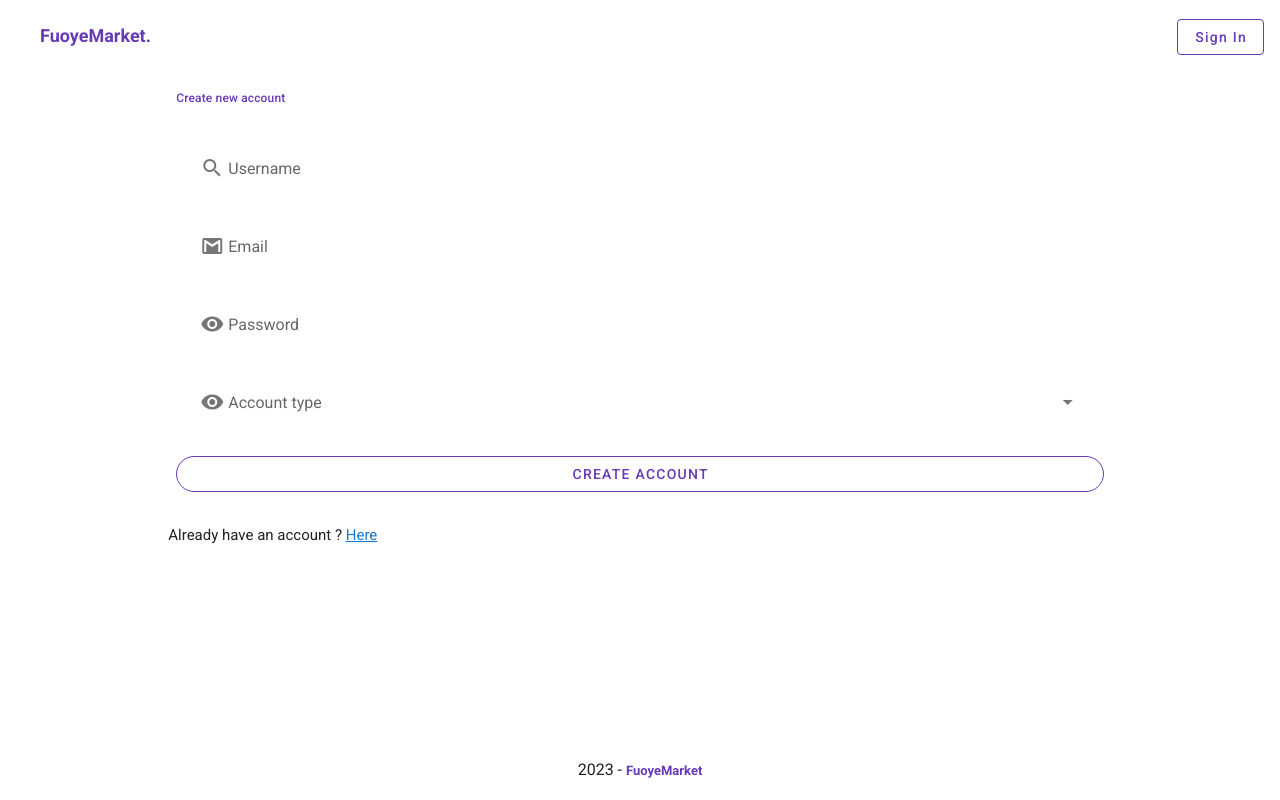
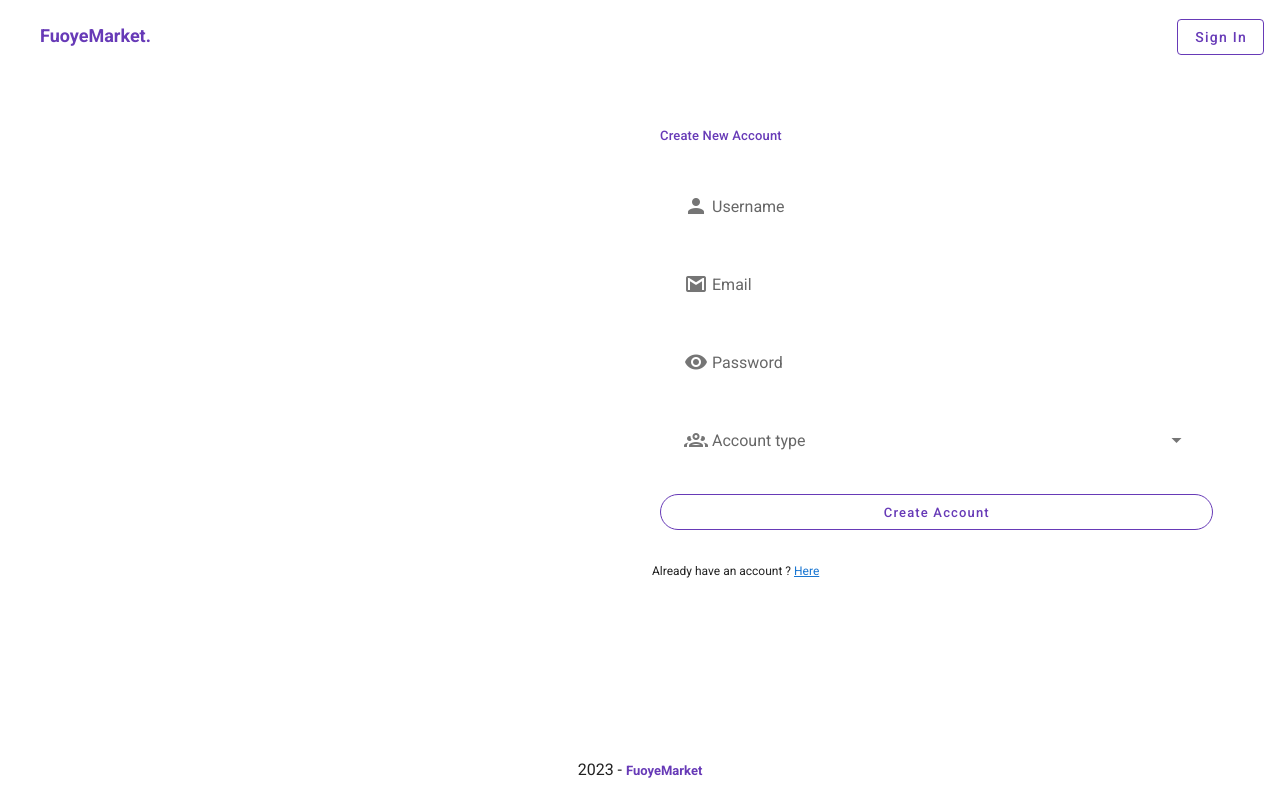
Before and after one commit to viccy2/Fuoye_Market, a Vue app in the folder clientend/: page /new-account in a window 1280 px wide. Built offline with nearby package versions, Linux system fonts and the light colour scheme.

Commit message:
fixed signin and signup pages

```diff
--- a/clientend/src/views/Account/SignInView.vue
+++ b/clientend/src/views/Account/SignInView.vue
@@ -4,23 +4,58 @@
     <!-- NAVBAR SECTION  -->
         <HomeNavbar />
     <!-- END NAVBAR SECTION  -->
+    <div class="hidden-sm-and-down" style="margin-top:100px">
+            <v-container>
+               <v-layout row wrap>
 
-         <v-container>
-                <v-row no-gutters>
-                    <v-col sm="10" class=" mx-auto">
-                        <v-card class="" flat style="margin-top:50px;">
-                           <v-card-title class="pa-5" style="color:#673AB7">Sign In</v-card-title>
+                    <v-flex lg6 md6 sm12 xs12>
+                  <center>
+                      <img class="rounded-circle img1 animate__animated animate__zoomIn animate__slower"  src="../../assets/images/n60.jpg" style="width:100%;height
+                      :100%;margin-top:-50px;">
+                  </center>
+                    </v-flex>
+
+                    <v-flex lg6 md6 sm12 xs12>
+                        <v-card flat style="margin-top:80px;">
+                            <v-card-title class="pa-5" style="color:#673AB7">Sign In</v-card-title>
                              <v-form ref="form" @submit.prevent="signIn" class="pa-5" style="" enctype="multi-part/form-data" >
                                 <v-text-field :rules="rules" label="Email" type="email" color="#673AB7" flat solo rounded prepend-inner-icon="mdi-gmail"></v-text-field>
-                                <v-text-field :rules="rules" label="Password" type="password" color="#673AB7" flat solo rounded prepend-inner-icon="mdi-account" ></v-text-field>
-                                <v-btn type="submit" rounded outlined style="width:100%;color:#673AB7">Sign In</v-btn>
+                                <v-text-field :rules="rules" label="Password" type="password" color="#673AB7" flat solo rounded prepend-inner-icon="mdi-eye" ></v-text-field>
+                                <v-btn type="submit" class="text-capitalize" rounded outlined style="width:100%;color:#673AB7">Sign In</v-btn>
                              </v-form>
                              <p class="container" style="font-size:15px">Create new account ? <a href="/new-account">Here</a></p>
 
                         </v-card>
-                    </v-col>
-                </v-row>
+                    </v-flex>
+
+              </v-layout>
             </v-container>
+        </div>
+
+        <div class="hidden-md-and-up" style="margin-top:80px">
+            <v-container>
+               <v-layout row wrap>
+                    <v-flex sm12 xs12>
+                  <center>
+                      <img class="rounded-circle img1 animate__animated animate__zoomIn animate__slower"  src="../../assets/images/n60.jpg" style="width:100%;">
+                  </center>
+                    </v-flex>
+
+                    <v-flex sm12 xs12>
+                        <v-card flat>
+                            <v-card-title class="pa-5" style="color:#673AB7">Sign In</v-card-title>
+                             <v-form ref="form" @submit.prevent="signIn" class="pa-5" style="" enctype="multi-part/form-data" >
+                                <v-text-field :rules="rules" label="Email" type="email" color="#673AB7" flat solo rounded prepend-inner-icon="mdi-gmail"></v-text-field>
+                                <v-text-field :rules="rules" label="Password" type="password" color="#673AB7" flat solo rounded prepend-inner-icon="mdi-eye" ></v-text-field>
+                                <v-btn type="submit" class="text-capitalize" rounded outlined style="width:100%;color:#673AB7">Sign In</v-btn>
+                             </v-form>
+                             <p class="container" style="font-size:15px">Create new account ? <a href="/new-account">Here</a></p>
+
+                        </v-card><br><br>
+                    </v-flex>
+              </v-layout>
+            </v-container>
+        </div>
 
      <!-- FOOTER SECTION  -->
   <Footers />
@@ -36,7 +71,7 @@ export default {
     components: {HomeNavbar, Footers},
     data(){
         return {
-            rules : [(value) => !! value || '*required'],
+            rules : [(value) => !! value || '*This field is required'],
         }
     },
     methods : {
--- a/clientend/src/views/Account/SignUpView.vue
+++ b/clientend/src/views/Account/SignUpView.vue
@@ -4,31 +4,69 @@
         <HomeNavbar />
         <!-- END NAVBAR SECTION  -->
 
-        <div class="sign-up" style="margin-top:50px">
+        <div class="hidden-sm-and-down" style="margin-top:100px">
             <v-container>
+               <v-layout row wrap>
 
-                <v-row no-gutters>
-                    <v-col sm="10" class=" mx-auto">
-                        <v-card class="" flat>
-                           <v-card-title class="pa-5" style="color:#673AB7;font-size:12px;">Create new account </v-card-title>
+                    <v-flex lg6 md6 sm12 xs12>
+                  <center>
+                      <img class="rounded-circle img1 animate__animated animate__zoomIn animate__slower"  src="../../assets/images/n60.jpg" style="width:100%;height
+                      :100%;margin-top:-50px;">
+                  </center>
+                    </v-flex>
+
+                    <v-flex lg6 md6 sm12 xs12>
+                        <v-card flat>
+                           <v-card-title class="pa-5" style="color:#673AB7;font-size:13px;">Create New Account </v-card-title>
                                 <v-alert border="left" close-text="Close Alert" color="green accent-4" dark dismissible v-if="this.message">
                                     Account created successfully, check email for activation link
                                 </v-alert>
-                             <v-form ref="form" @submit.prevent="createAccount" class="pa-5" style="margin-top:-10px" enctype="multi-part/form-data">
-                                <v-text-field label="Username" :rules="rules" v-model="post.username" color="#673AB7" flat solo rounded prepend-inner-icon="mdi-magnify" ></v-text-field>
-                                <v-text-field label="Email" :rules="rules" v-model="post.email" color="#673AB7" flat solo rounded prepend-inner-icon="mdi-gmail"></v-text-field>
-                                <v-text-field type="password" :rules="rules" v-model="post.password" label="Password" color="#673AB7" flat solo rounded prepend-inner-icon="mdi-eye" ></v-text-field>
-                                <v-select prepend-inner-icon="mdi-eye" :rules="rules" v-model="post.accountType" solo flat rounded label="Account type" :items="account"></v-select>
-                                <v-btn type="submit" rounded outlined style="width:100%;color:#673AB7">Create Account</v-btn>
-                             </v-form>
-                             <p class="container" style="font-size:15px">Already have an account ? <a href="/sign-in">Here</a></p>
+                            <v-form ref="form" @submit.prevent="createAccount" class="pa-5" style="margin-top:-10px" enctype="multi-part/form-data">
+                                <v-text-field label="Username" :rules="rules" v-model="post.username" color="#673AB7" small flat solo rounded prepend-inner-icon="mdi-account" right></v-text-field>
+                                <v-text-field label="Email" :rules="rules" v-model="post.email" color="#673AB7"  small flat solo rounded prepend-inner-icon="mdi-gmail"></v-text-field>
+                                <v-text-field type="password" :rules="rules" v-model="post.password" label="Password" color="#673AB7"  small flat solo rounded prepend-inner-icon="mdi-eye" ></v-text-field>
+                                <v-select prepend-inner-icon="mdi-account-group-outline" :rules="rules" v-model="post.accountType"  small solo flat rounded label="Account type" :items="account"></v-select>
+                                <v-btn type="submit" class="text-capitalize" rounded outlined style="width:100%;color:#673AB7;font-size:13px;">Create Account</v-btn>
+                            </v-form>
+
+                             <p class="container" style="font-size:12px">Already have an account ? <a href="/sign-in">Here</a></p>
+
                         </v-card>
-                    </v-col>
-                </v-row>
+                    </v-flex>
+
+              </v-layout>
             </v-container>
         </div>
-        <div class="sign-in">
 
+        <div class="hidden-md-and-up" style="margin-top:80px">
+            <v-container>
+               <v-layout row wrap>
+                    <v-flex sm12 xs12>
+                  <center>
+                      <img class="rounded-circle img1 animate__animated animate__zoomIn animate__slower"  src="../../assets/images/n60.jpg" style="width:100%;">
+                  </center>
+                    </v-flex>
+
+                    <v-flex sm12 xs12>
+                        <v-card flat>
+                           <v-card-title class="pa-5" style="color:#673AB7;font-size:13px;">Create New Account </v-card-title>
+                                <v-alert border="left" close-text="Close Alert" color="green accent-4" dark dismissible v-if="this.message">
+                                    Account created successfully, check email for activation link
+                                </v-alert>
+                            <v-form ref="form" @submit.prevent="createAccount" class="pa-5" style="margin-top:-10px" enctype="multi-part/form-data">
+                                <v-text-field label="Username" :rules="rules" v-model="post.username" color="#673AB7" small flat solo rounded prepend-inner-icon="mdi-account" right></v-text-field>
+                                <v-text-field label="Email" :rules="rules" v-model="post.email" color="#673AB7"  small flat solo rounded prepend-inner-icon="mdi-gmail"></v-text-field>
+                                <v-text-field type="password" :rules="rules" v-model="post.password" label="Password" color="#673AB7"  small flat solo rounded prepend-inner-icon="mdi-eye" ></v-text-field>
+                                <v-select prepend-inner-icon="mdi-account-group-outline" :rules="rules" v-model="post.accountType"  small solo flat rounded label="Account type" :items="account"></v-select>
+                                <v-btn type="submit" class="text-capitalize" rounded outlined style="width:100%;color:#673AB7;font-size:13px;">Create Account</v-btn>
+                            </v-form>
+
+                             <p class="container" style="font-size:12px">Already have an account ? <a href="/sign-in">Here</a></p>
+
+                        </v-card><br><br>
+                    </v-flex>
+              </v-layout>
+            </v-container>
         </div>
     <!-- FOOTER SECTION  -->
     <Footers />
@@ -52,7 +90,7 @@ export default {
                 'Ikole',
                 'Oye'
             ],
-            rules : [(value) => !! value || '*required'],
+            rules : [(value) => !! value || '*This field is required'],
             post : {
                 name : "",
                 username : "",
```
